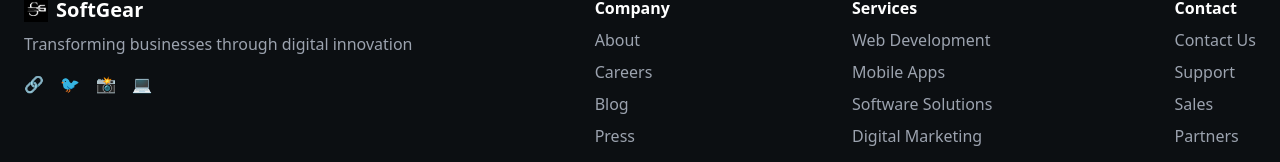
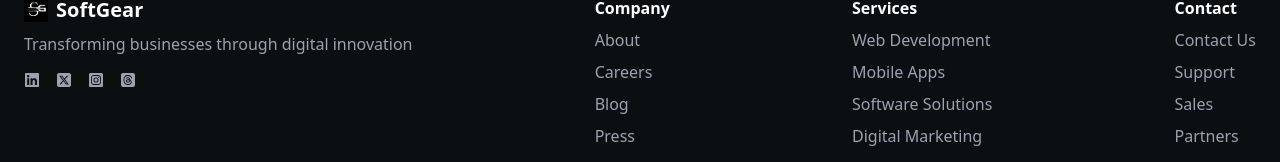
Before and after one commit to softgearwithus/softgear-Technologies, a React (Vite) app: page / in a window 1280 px wide. Shown: the part 2623-2785 px from the top of the page. Built offline with nearby package versions, Linux system fonts and the light colour scheme.

Commit message:
social media handle changes

```diff
--- a/src/Layout.jsx
+++ b/src/Layout.jsx
@@ -1,10 +1,10 @@
-import { Outlet, Link } from "react-router-dom";
+import { Outlet } from "react-router-dom";
 import Navbar from "./components/Navbar";
 
 const Layout = () => {
   return (
     <>
-    <Navbar/>
+      <Navbar/>
       <Outlet />
     </>
   )
--- a/src/components/Footer.jsx
+++ b/src/components/Footer.jsx
@@ -1,4 +1,8 @@
 import Logo from "../assets/logo.png"
+import { FaLinkedin } from "react-icons/fa";
+import { FaSquareXTwitter } from "react-icons/fa6";
+import { FaInstagramSquare } from "react-icons/fa";
+import { FaSquareThreads } from "react-icons/fa6";
 export default function Footer() {
     return (
       <footer className="bg-[#0C0F12] py-10 text-gray-400 border-t border-gray-700">
@@ -9,10 +13,20 @@ export default function Footer() {
             </h3>
             <p className="mt-2">Transforming businesses through digital innovation</p>
             <div className="flex gap-4 mt-4">
-              <a href="#" className="hover:text-white">🔗</a>
-              <a href="#" className="hover:text-white">🐦</a>
-              <a href="#" className="hover:text-white">📸</a>
-              <a href="#" className="hover:text-white">💻</a>
+            <a
+  href="https://www.linkedin.com/company/softgear-technologies/posts/?feedView=all"
+  target="_blank"
+  rel="noopener noreferrer"
+  className="hover:text-white"
+>
+  <FaLinkedin />
+</a>
+
+
+              <a href="https://x.com/Softgear_Groups" target="_blank" rel="noopener noreferrer" className="hover:text-white"><FaSquareXTwitter />
+              </a>
+              <a href="https://www.instagram.com/qwiksnow/" target="_blank" rel="noopener noreferrer" className="hover:text-white"><FaInstagramSquare /></a>
+              <a href="#" className="hover:text-white"><FaSquareThreads /></a>
             </div>
           </div>
           <div className="mt-6 md:mt-0">
--- a/src/pages/Header.jsx
+++ b/src/pages/Header.jsx
@@ -1,7 +1,8 @@
 import React from 'react';
 import { Link } from 'react-router-dom';
 import { FaCogs, FaUserTie, FaRocket, FaShieldAlt } from 'react-icons/fa';
-import headerImage from '../assets/header-Image.jpg'; // Replace with actual image path
+import headerImage from "../assets/header-image.jpg"
+
 
 function Header() {
   const handleScrollToService = (e) => {
```
